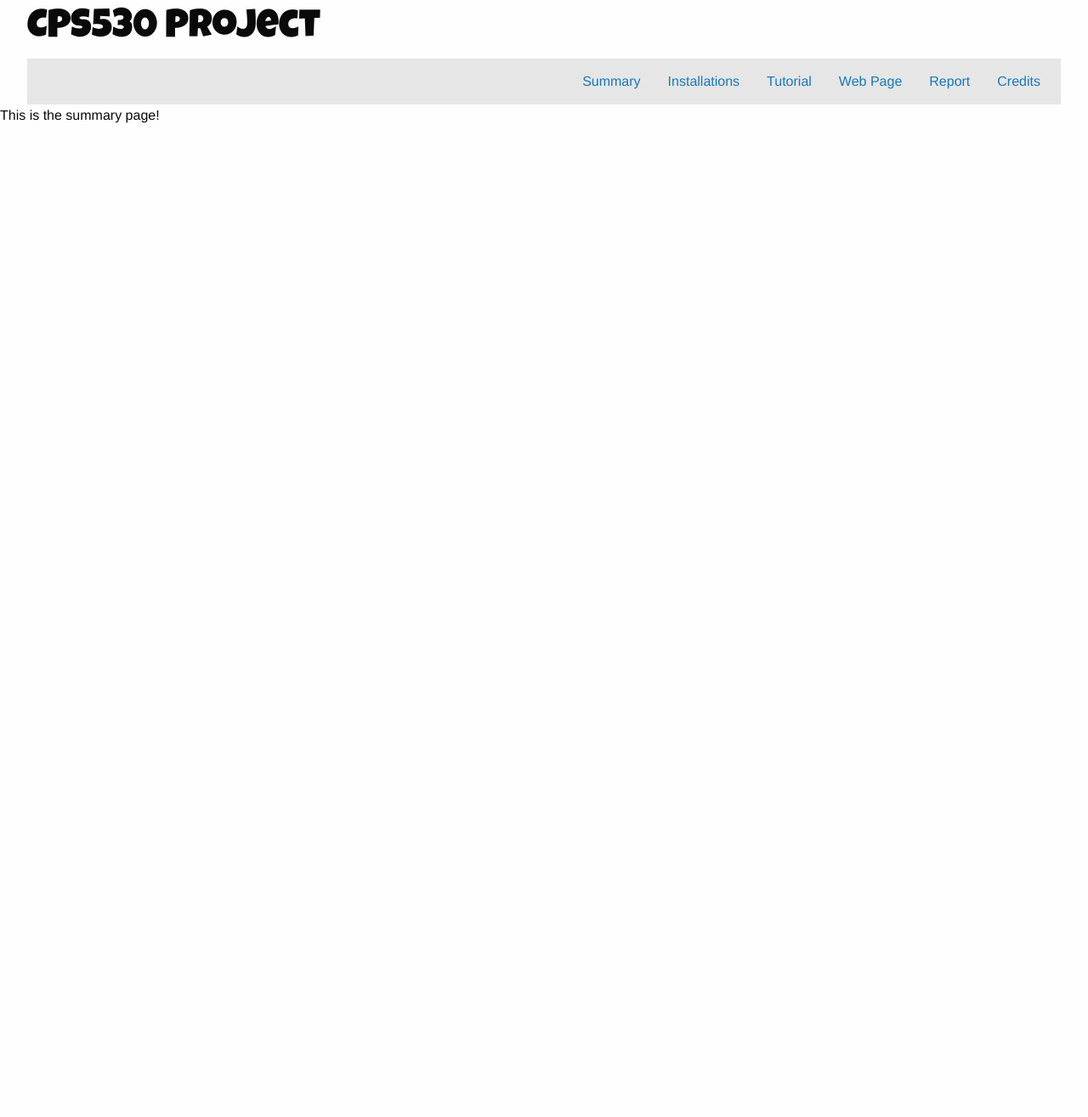
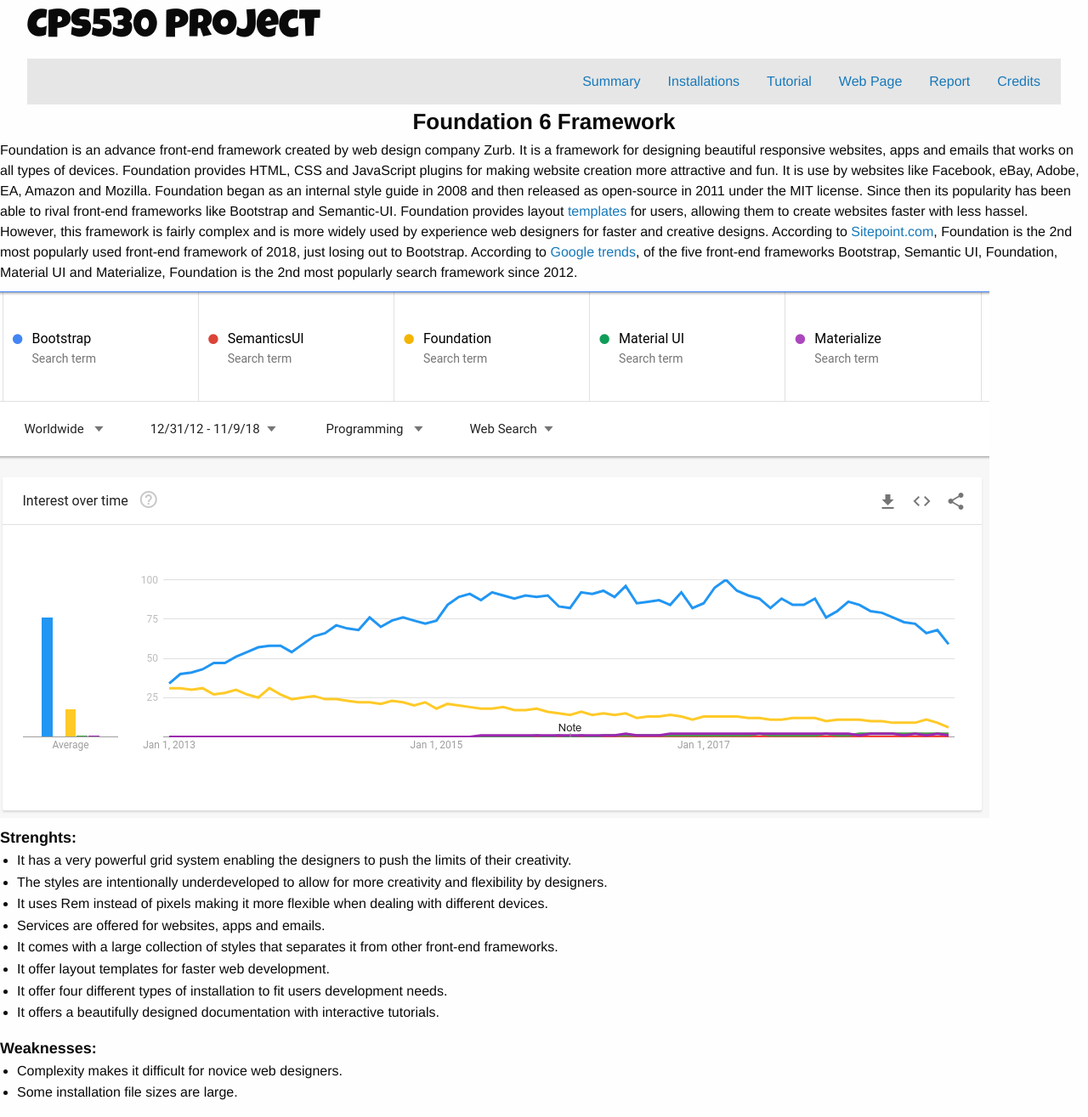
Before and after one commit to amjed55/CPS530-TermProject, a Django app: page / in a window 1280 px wide. Shown: the whole page at 85% size. Before the commit the page ends 145 px from the top, so only its background shows below. Run offline with Django 3.2, Linux system fonts and the light colour scheme.

Commit message:
Added stuff for the summary page

```diff
--- a/term_project/project/static/project/css/my.css
+++ b/term_project/project/static/project/css/my.css
@@ -22,6 +22,23 @@
 
 
 /*-------------------- Main Styles -------------------*/
-.main{
+.content-wrap{
+	width: 90%;
+	margin:auto;
 
 }
+.title{
+	width: 400px;
+	margin: auto;
+	font-size: 26px;
+	text-align: center;
+	font-weight: bold;
+}
+.sub-title{
+	font-size: 18px;
+	font-weight: bold;
+	margin-top: 15px;
+}
+.img-style{
+	margin:10px auto;
+}
--- a/term_project/project/templates/project/header.html
+++ b/term_project/project/templates/project/header.html
@@ -1,3 +1,4 @@
+{% load staticfiles %}
 <!DOCTYPE html>
 <html>
 	<head>
@@ -5,15 +6,12 @@
 	    <meta http-equiv="x-ua-compatible" content="ie=edge">
 	    <meta name="viewport" content="width=device-width, initial-scale=1.0">
 		<title>Best site ever</title>
-		{% load staticfiles %}
 		<link rel="stylesheet" href="{% static 'project/css/foundation.css' %}" type='text/css'>
 	    <link rel="stylesheet" href="{% static 'project/css/app.css' %}" type='text/css'>
 	    <link rel="stylesheet" href="{% static 'project/css/my.css' %}" type='text/css'>
 	    <link href="https://fonts.googleapis.com/css?family=Luckiest+Guy" rel="stylesheet">
 	</head>
 	<body>
-
-
 		<!-- Header  -->
 		<header class="head" >
 			<div class="wrap">
@@ -21,9 +19,6 @@
 				</div>
 			</div>
 		</header>
-
-
-
 
 		<!-- Nav Bar -->
 		<nav style="border-width: 5px;">
@@ -41,30 +36,11 @@
 		 	</div>
 		</nav>
 
-
-
 		<!-- Main -->
 		<section class="main " >
 			{% block content %}
 			{% endblock %}
 		</section>
-
-
-
-
-
-
-
-
-
-
-
-
-
-
-
-
-
 
 	<script src="js/vendor/jquery.js"></script>
     <script src="js/vendor/what-input.js"></script>
--- a/term_project/project/templates/project/summary.html
+++ b/term_project/project/templates/project/summary.html
@@ -1,5 +1,54 @@
 {% extends "project/header.html" %}
 
 {% block content %}
-<p>This is the summary page!</p>
+<div >
+	<!-- Foundation Summary code -->
+	<p class="title"> Foundation 6 Framework</p>
+	<div >
+		Foundation is an advance front-end framework created by web design company Zurb. It is a framework for designing beautiful responsive websites, apps and emails that works on all types of devices. Foundation provides HTML, CSS and JavaScript plugins for making website creation more attractive and fun. It is use by websites like Facebook, eBay, Adobe, EA, Amazon and Mozilla. Foundation began as an internal style guide in 2008 and then released as open-source in 2011 under the MIT license. Since then its popularity has been able to rival front-end frameworks like Bootstrap and Semantic-UI. Foundation provides layout <a href="http://foundation.zurb.com/templates.html" target="_blank"> templates </a>for users, allowing them to create websites faster with less hassel. However, this framework is fairly complex and is more widely used by  experience web designers for faster and creative designs. According to <a href="https://www.sitepoint.com/most-popular-frontend-frameworks-compared/" target="_blank" > Sitepoint.com</a>, Foundation is the 2nd most popularly used front-end framework of 2018, just losing out to Bootstrap. According to <a href="https://trends.google.com/trends/explore?cat=31&date=2012-12-31%202018-11-09&q=Bootstrap,SemanticsUI,Foundation,Material%20UI,Materialize" target="_blank"> Google trends</a>, of the five front-end frameworks Bootstrap, Semantic UI, Foundation, Material UI and Materialize, Foundation is the 2nd most popularly search framework since 2012.
+	</div>
+	<img class="img-style" src='static/project/img/foundation_usage.png' alt="Graph image"><br>
+	<span class="sub-title">Strenghts:</span>
+	<ul>
+		<li>It has a very powerful grid system enabling the designers to push the limits of their creativity. </li>
+		<li>The styles are intentionally underdeveloped to allow for more creativity and flexibility by designers.</li>
+		<li>It uses Rem instead of pixels making it more flexible when dealing with different devices.</li>
+		<li>Services are offered for websites, apps and emails.</li>
+		<li>It comes with a large collection of styles that separates it from other front-end frameworks.	</li>
+		<li>It offer layout templates for faster web development.</li>
+		<li>It offer four different types of installation to fit users development needs.</li>
+		<li>It offers a beautifully designed documentation with interactive tutorials.</li>
+	</ul>
+	<span class="sub-title">Weaknesses:</span>
+	<ul>
+		<li>Complexity makes it difficult for novice web designers.</li>
+		<li>Some installation file sizes are large. </li>
+	</ul>
+</div>
+
+<!-- Django Summary Code -->
+<!--
+<div>
+	<p class="title">
+
+	</p>
+	<div>
+
+	</div>
+	<img src="#" alt="#">
+	<span class="sub-title">Strenghts:</span>
+	<ul>
+		<li></li>
+		<li></li>
+		<li></li>
+	</ul>
+	<span class="sub-title">Weaknesses:</span>
+	<ul>
+		<li></li>
+		<li></li>
+		<li></li>
+	</ul>
+
+</div>
+-->
 {% endblock %}
--- a/term_project/project/views.py
+++ b/term_project/project/views.py
@@ -2,3 +2,6 @@ from django.shortcuts import render
 
 def summary(request):
 	return render(request, 'project/summary.html')
+
+def installation(request):
+	return render(request, 'project/installation.html')
```
Also changed, not shown: term_project/project/static/project/img/foundation_usage.png (renamed from Selection_002.png).
